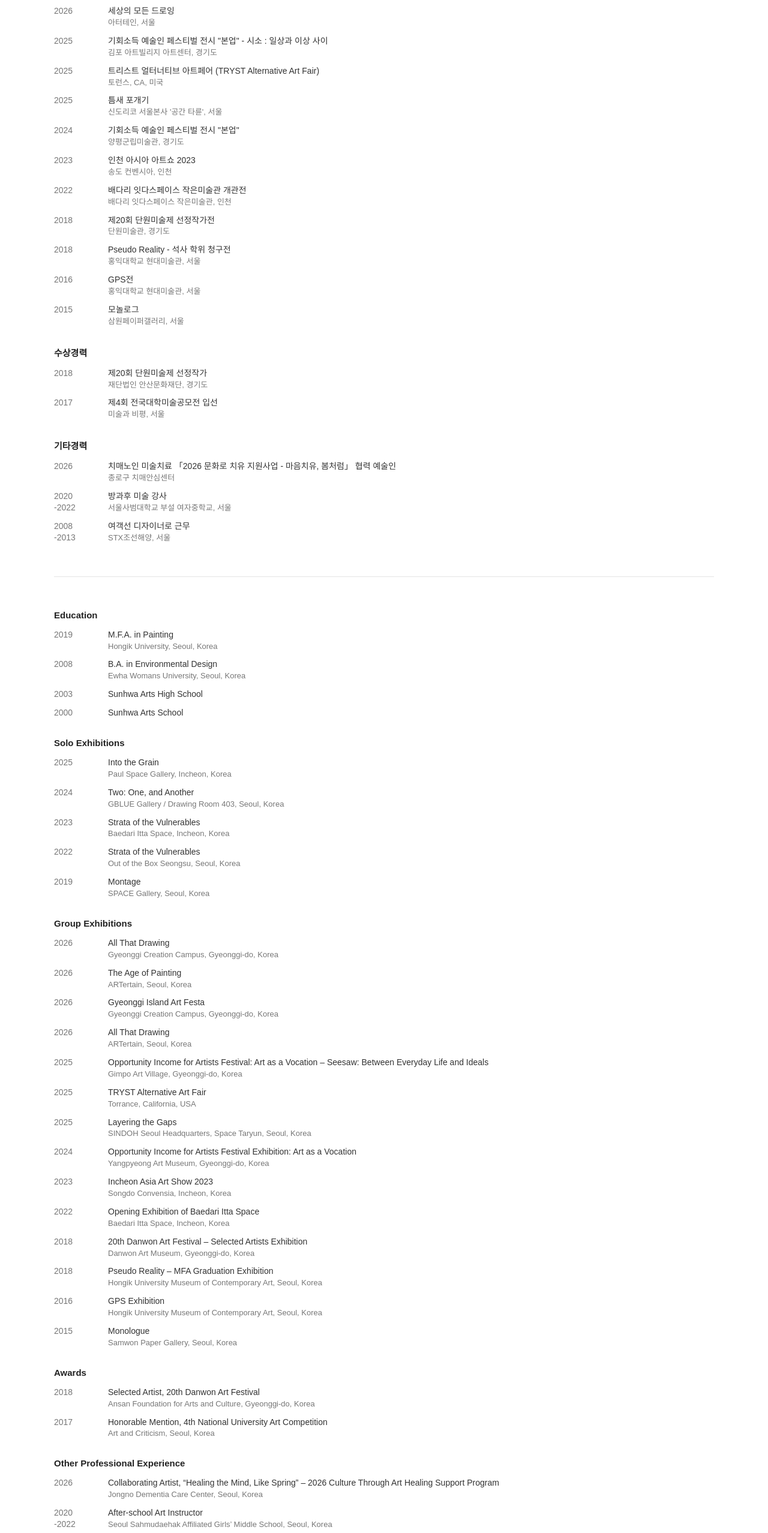
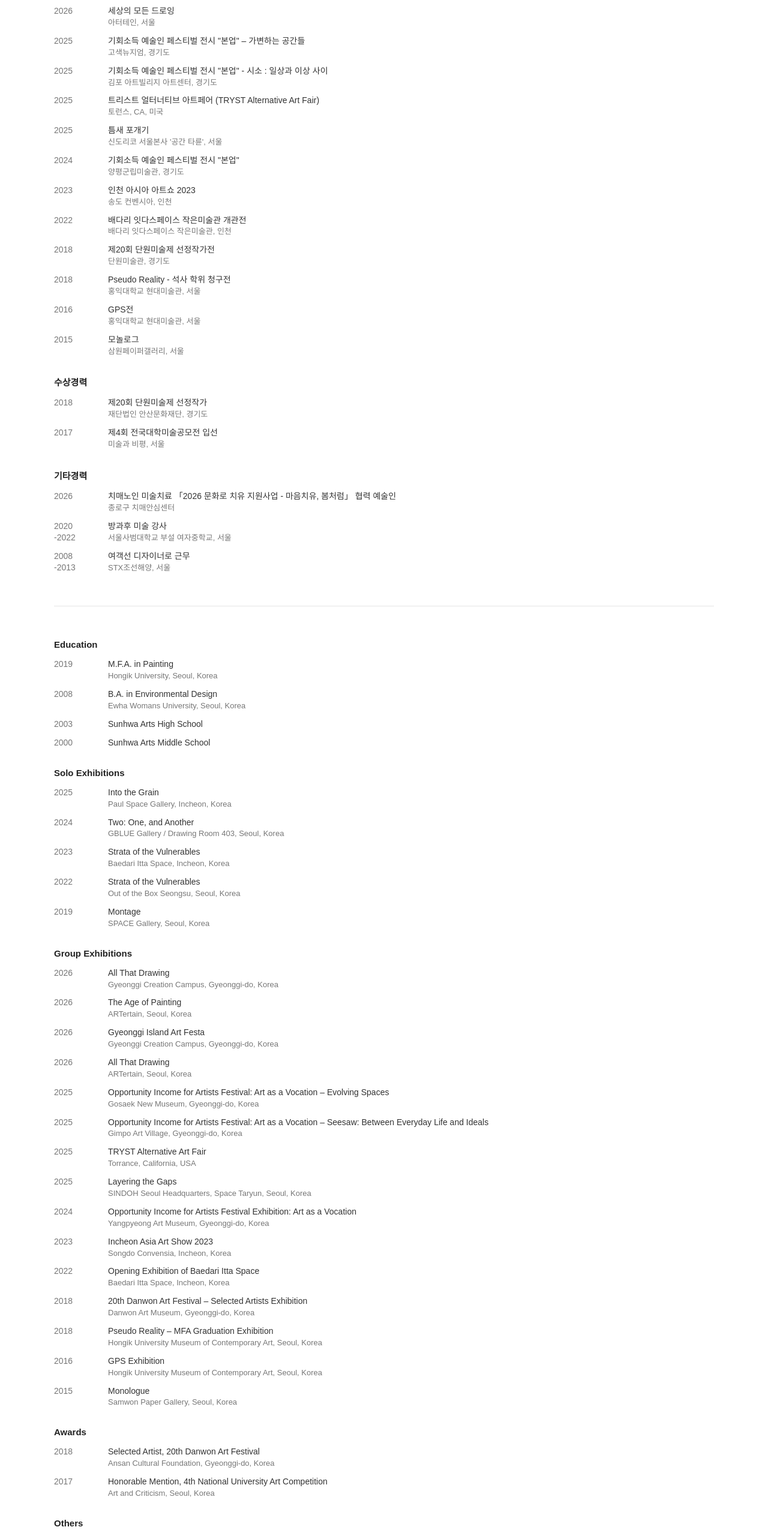
Before and after one commit to ohdsln/ohdsln.github.io, a plain HTML site: page cv-contact.html in a window 1280 px wide. Shown: the part 864-3420 px from the top of the page at 60% size. Drawn offline with Linux system fonts and the light colour scheme; a web font is replaced by a local one.

Commit message:
Update cv-contact.html

```diff
--- a/cv-contact.html
+++ b/cv-contact.html
@@ -532,6 +532,14 @@
           <div class="cv-entry">
             <div class="cv-year">2025</div>
             <div class="cv-detail">
+              기회소득 예술인 페스티벌 전시 "본업" – 가변하는 공간들<br>
+              <span class="cv-venue">고색뉴지엄, 경기도</span>
+            </div>
+          </div>
+
+          <div class="cv-entry">
+            <div class="cv-year">2025</div>
+            <div class="cv-detail">
               기회소득 예술인 페스티벌 전시 "본업" - 시소 : 일상과 이상 사이<br>
               <span class="cv-venue">김포 아트빌리지 아트센터, 경기도</span>
             </div>
@@ -695,7 +703,7 @@
 
           <div class="cv-entry">
             <div class="cv-year">2000</div>
-            <div class="cv-detail">Sunhwa Arts School</div>
+            <div class="cv-detail">Sunhwa Arts Middle School</div>
           </div>
         </section>
 
@@ -777,6 +785,14 @@
             <div class="cv-detail">
               All That Drawing<br>
               <span class="cv-venue">ARTertain, Seoul, Korea</span>
+            </div>
+          </div>
+
+          <div class="cv-entry">
+            <div class="cv-year">2025</div>
+            <div class="cv-detail">
+              Opportunity Income for Artists Festival: Art as a Vocation – Evolving Spaces<br>
+              <span class="cv-venue">Gosaek New Museum, Gyeonggi-do, Korea</span>
             </div>
           </div>
 
@@ -869,7 +885,7 @@
             <div class="cv-year">2018</div>
             <div class="cv-detail">
               Selected Artist, 20th Danwon Art Festival<br>
-              <span class="cv-venue">Ansan Foundation for Arts and Culture, Gyeonggi-do, Korea</span>
+              <span class="cv-venue">Ansan Cultural Foundation, Gyeonggi-do, Korea</span>
             </div>
           </div>
 
@@ -884,12 +900,12 @@
 
 
         <section class="cv-section">
-          <h2 class="section-title">Other Professional Experience</h2>
+          <h2 class="section-title">Others</h2>
 
           <div class="cv-entry">
             <div class="cv-year">2026</div>
             <div class="cv-detail">
-              Collaborating Artist, “Healing the Mind, Like Spring” – 2026 Culture Through Art Healing Support Program<br>
+              Collaborating Artist, “Healing the Mind, Like Spring” – 2026 Art Therapy Program<br>
               <span class="cv-venue">Jongno Dementia Care Center, Seoul, Korea</span>
             </div>
           </div>
@@ -898,14 +914,14 @@
             <div class="cv-year">2020<br>-2022</div>
             <div class="cv-detail">
               After-school Art Instructor<br>
-              <span class="cv-venue">Seoul Sahmudaehak Affiliated Girls’ Middle School, Seoul, Korea</span>
+              <span class="cv-venue">Seoul National Universtiy Girls’ Middle School, Seoul, Korea</span>
             </div>
           </div>
 
           <div class="cv-entry">
             <div class="cv-year">2008<br>-2013</div>
             <div class="cv-detail">
-              Passenger Vessel Designer<br>
+              Passenger Ship Designer<br>
               <span class="cv-venue">STX Offshore & Shipbuilding, Seoul, Korea</span>
             </div>
           </div>
```
